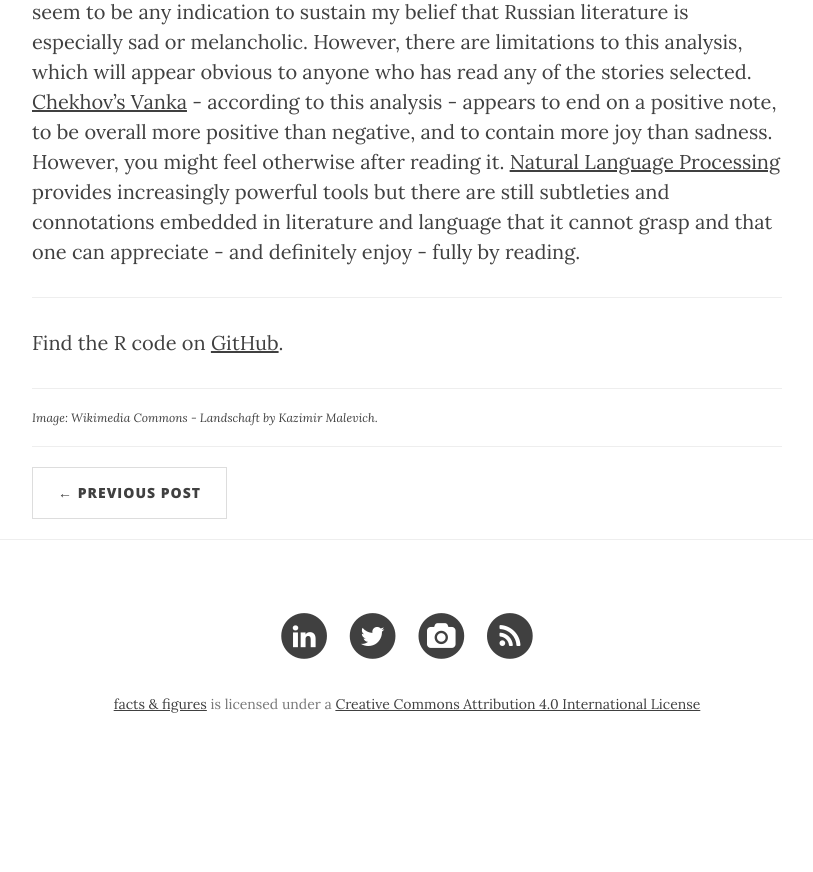
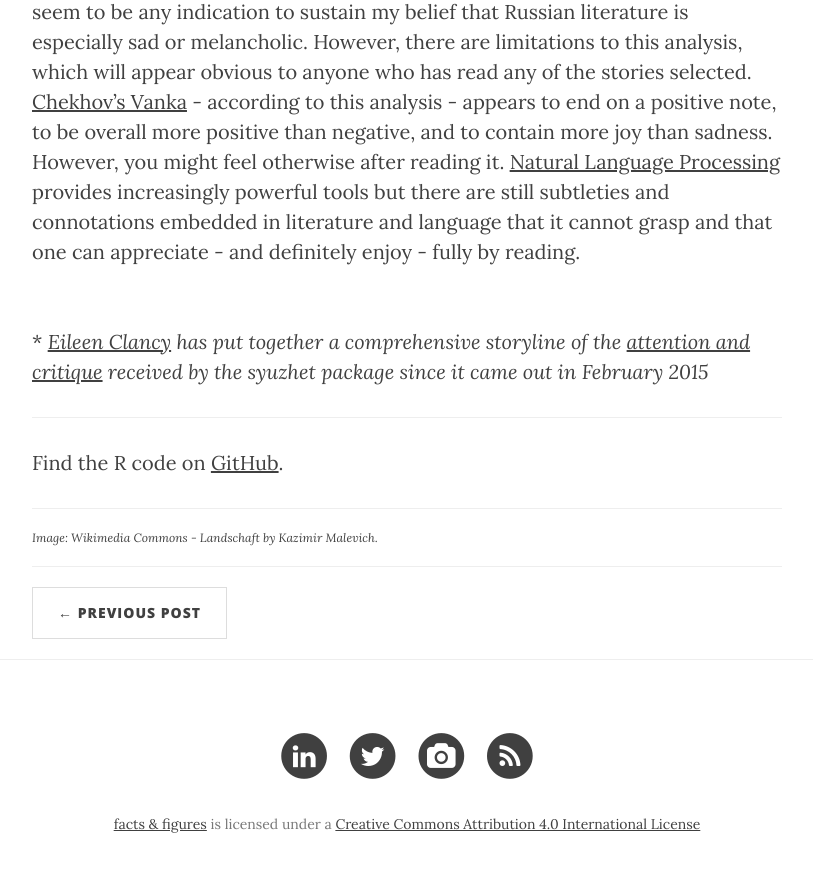
Before and after one commit to jcarlosmayo/jcarlosmayo.github.io, a Jekyll site: the page built from _posts/2015-05-07-sentiment-analysis.markdown, in a window 1280 px wide and 900 px high, scrolled down 5012 px. Shown: the top 872 px of the window, without its empty margins (233-1046 px from the left). Built offline with Jekyll 4.4.1, drawn with Linux system fonts in a browser that asks for light colours; nearby versions of some CDN libraries; before the commit the page ends 5792 px from its top, so only the background shows below that.

Commit message:
footnote appended

```diff
--- a/_posts/2015-05-07-sentiment-analysis.markdown
+++ b/_posts/2015-05-07-sentiment-analysis.markdown
@@ -64,6 +64,9 @@ Once again, although there are some rather sad stories like *The revolutionist*
 In summary, according to this - arguably rather small sample - there does not seem to be any indication to sustain my belief that Russian literature is especially sad or melancholic. However, there are limitations to this analysis, which will appear obvious to anyone who has read any of the stories selected.
 <a target="_blank" href="http://www.ibiblio.org/eldritch/ac/vanka.html">Chekhov's Vanka</a> - according to this analysis - appears to end on a positive note, to be overall more positive than negative, and to contain more joy than sadness. However, you might feel otherwise after reading it. <a target="_blank" href="https://en.wikipedia.org/wiki/Natural_language_processing">Natural Language Processing</a> provides increasingly powerful tools but there are still subtleties and connotations embedded in literature and language that it cannot grasp and that one can appreciate - and definitely enjoy - fully by reading.
 
+<br/>
+\* *<a target="_blank" href="https://twitter.com/clancynewyork">Eileen Clancy</a> has put together a comprehensive storyline of the <a target="_blank" href="https://storify.com/clancynewyork/contretemps-a-syuzhet">attention and critique</a> received by the syuzhet package since it came out in February 2015*
+
 ---
 
 Find the R code on <a target="_blank" href="http://github.com/jcarlosmayo/sentiment_analysis/">GitHub</a>.
```
